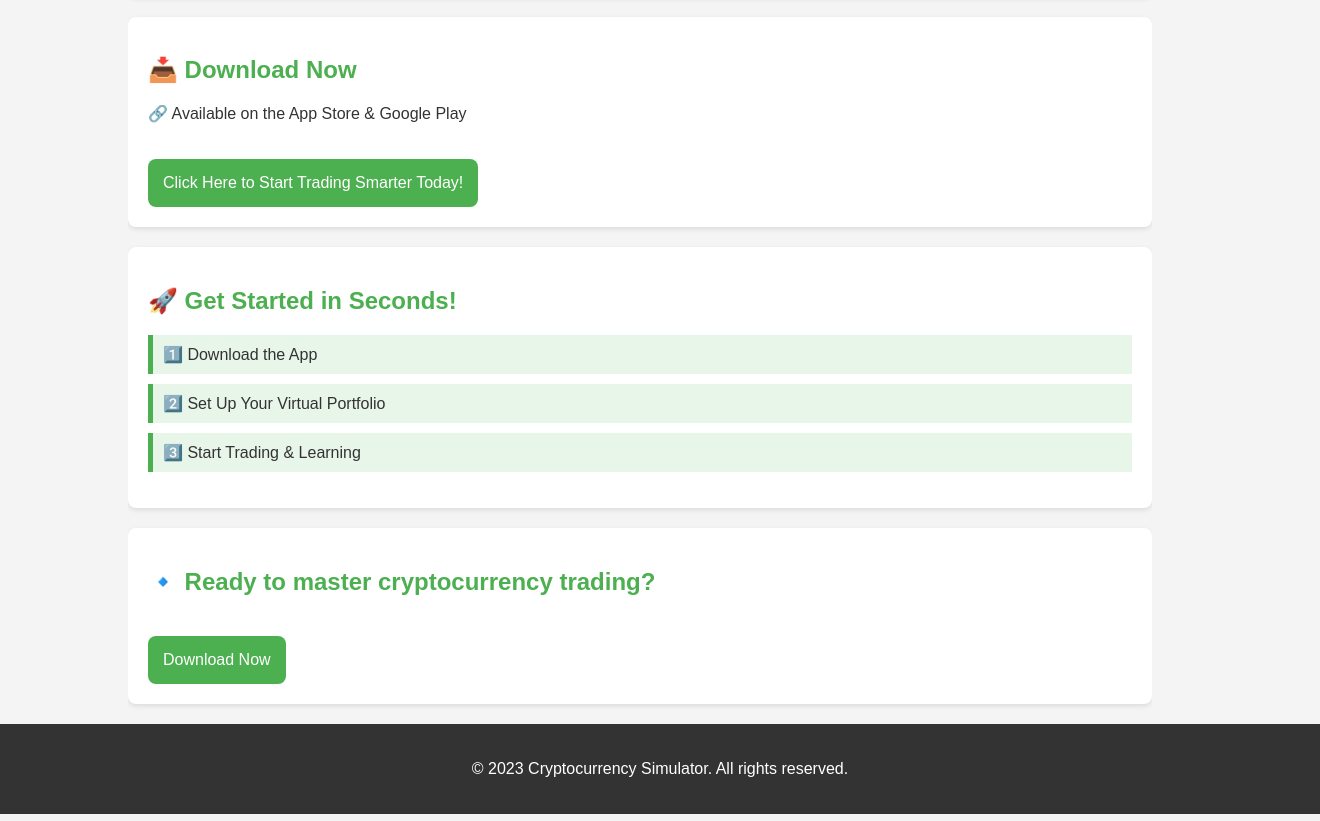
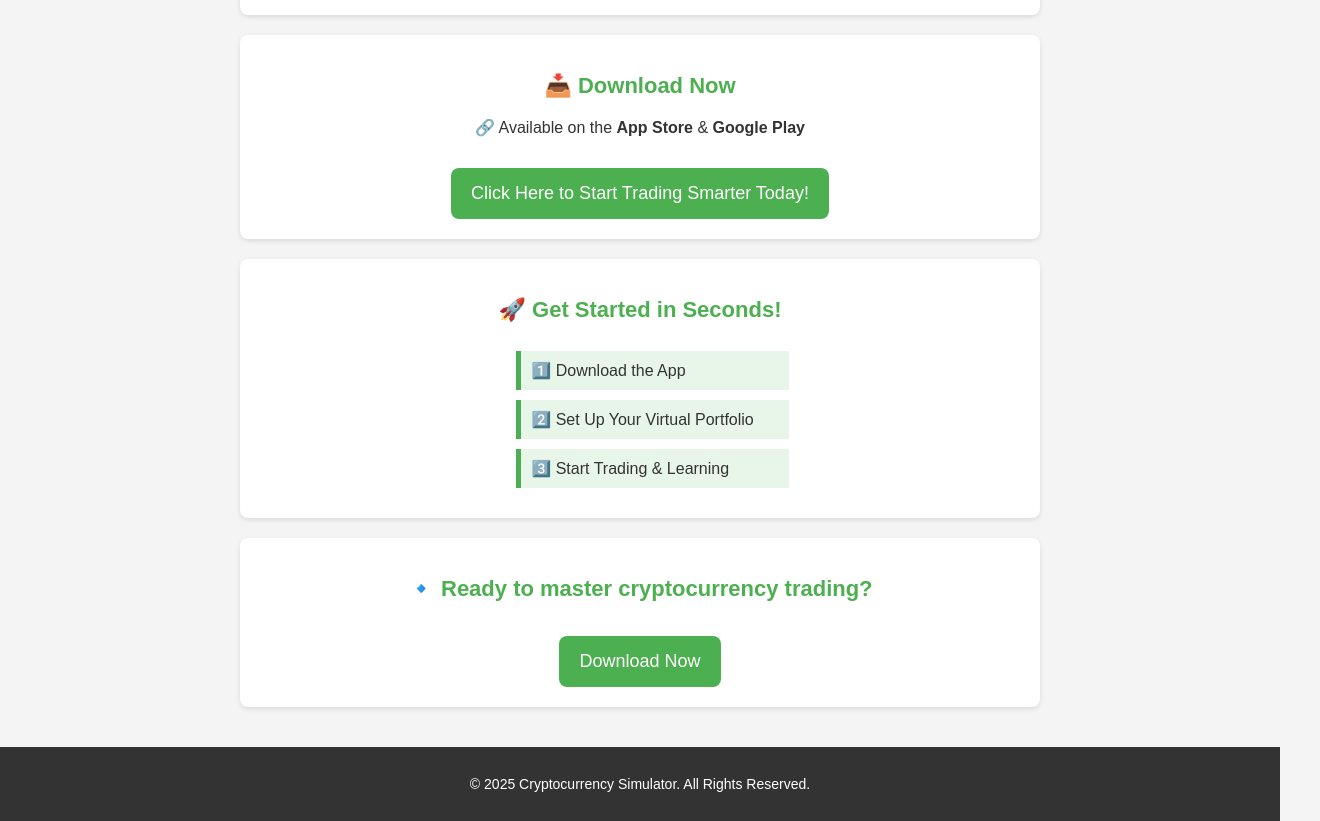
Before and after one commit to DUQhELit/crypto-simulator-landing, a plain HTML site: page index.html in a window 1280 px wide. Shown: the part 867-1688 px from the top of the page, 1320 px wide, since content can reach past the window. Drawn offline with Linux system fonts and the light colour scheme.

Commit message:
Update index.html

```diff
--- a/index.html
+++ b/index.html
@@ -1,6 +1,5 @@
 <!DOCTYPE html>
 <html lang="en">
-
 <head>
     <meta charset="UTF-8">
     <meta name="viewport" content="width=device-width, initial-scale=1.0">
@@ -12,19 +11,21 @@
             padding: 0;
             background-color: #f4f4f4;
             color: #333;
+            text-align: center;
         }
 
         header {
             background-color: #4caf50;
             color: white;
-            padding: 20px;
-            text-align: center;
+            padding: 30px;
+            font-size: 22px;
         }
 
         .container {
-            width: 80%;
+            width: 90%;
+            max-width: 800px;
             margin: auto;
-            overflow: hidden;
+            padding: 20px;
         }
 
         section {
@@ -37,29 +38,35 @@
 
         h2 {
             color: #4caf50;
+            font-size: 22px;
         }
 
-        .features, .benefits, .download, .steps {
+        ul, ol {
             list-style-type: none;
             padding: 0;
+            text-align: left;
+            display: inline-block;
+            margin: auto;
         }
 
-        .features li, .benefits li, .steps li {
+        ul li, ol li {
             margin: 10px 0;
             padding: 10px;
             background: #e8f5e9; /* Light green */
             border-left: 5px solid #4caf50;
+            width: 100%;
         }
 
         .cta {
             background-color: #4caf50;
             color: white;
-            padding: 15px;
+            padding: 15px 20px;
             text-align: center;
             border-radius: 8px;
             text-decoration: none;
+            font-size: 18px;
             display: inline-block;
-            margin-top: 20px;
+            margin-top: 15px;
         }
 
         .cta:hover {
@@ -68,26 +75,26 @@
 
         footer {
             text-align: center;
-            padding: 20px;
+            padding: 15px;
             background-color: #333;
             color: white;
-            position: relative;
-            bottom: 0;
-            width: 100%;
+            font-size: 14px;
         }
     </style>
 </head>
 
 <body>
+
     <header>
-        <h1>🚀 Master Crypto Trading Without Risk!</h1>
+        🚀 Master Crypto Trading Without Risk!
         <p>Learn, practice, and master crypto trading strategies in a safe, risk-free environment.</p>
     </header>
 
     <div class="container">
+
         <section>
             <h2>🔹 Key Features</h2>
-            <ul class="features">
+            <ul>
                 <li>✅ Real-Time Market Simulation – Trade with live crypto prices</li>
                 <li>✅ Copy Trading – Follow expert traders and mirror their strategies</li>
                 <li>✅ Portfolio Management – Track your simulated investments and analyze performance</li>
@@ -98,7 +105,7 @@
 
         <section>
             <h2>📲 Why Choose Cryptocurrency Simulator?</h2>
-            <ul class="benefits">
+            <ul>
                 <li>🌎 Trade Crypto Without Risk – No real money required, learn the market safely</li>
                 <li>💡 Learn Copy Trading – See how professional traders operate</li>
                 <li>📊 Optimize Your Strategy – Test different trading strategies before using real funds</li>
@@ -108,13 +115,13 @@
 
         <section>
             <h2>📥 Download Now</h2>
-            <p>🔗 Available on the App Store & Google Play</p>
+            <p>🔗 Available on the <strong>App Store</strong> & <strong>Google Play</strong></p>
             <a class="cta" href="#" onclick="alert('Redirecting to App Store and Google Play!');">Click Here to Start Trading Smarter Today!</a>
         </section>
 
         <section>
             <h2>🚀 Get Started in Seconds!</h2>
-            <ol class="steps">
+            <ol>
                 <li>1️⃣ Download the App</li>
                 <li>2️⃣ Set Up Your Virtual Portfolio</li>
                 <li>3️⃣ Start Trading & Learning</li>
@@ -125,11 +132,16 @@
             <h2>🔹 Ready to master cryptocurrency trading?</h2>
             <a class="cta" href="#" onclick="alert('Redirecting to download options!');">Download Now</a>
         </section>
+
     </div>
 
     <footer>
-        <p>&copy; 2023 Cryptocurrency Simulator. All rights reserved.</p>
+        <p>&copy; <span id="year"></span> Cryptocurrency Simulator. All Rights Reserved.</p>
     </footer>
+
+    <script>
+        document.getElementById('year').textContent = new Date().getFullYear();
+    </script>
+
 </body>
-
 </html>
```
